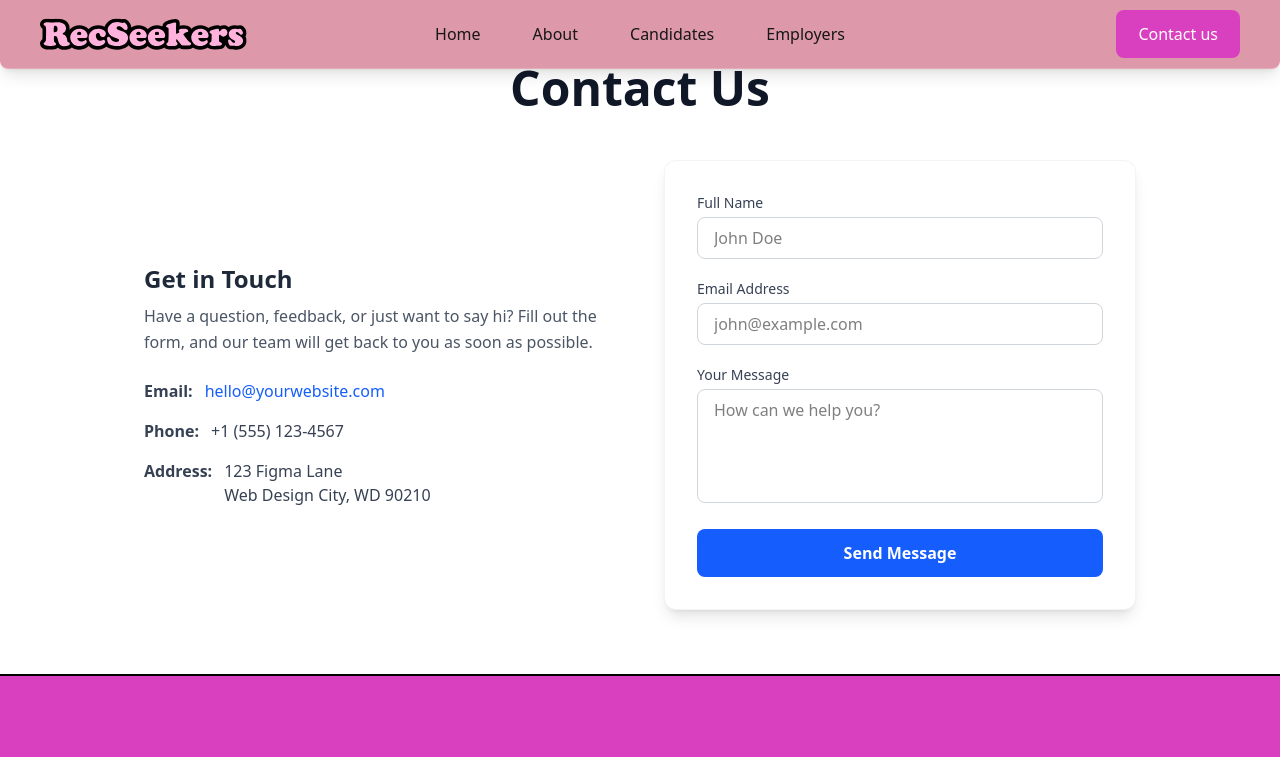
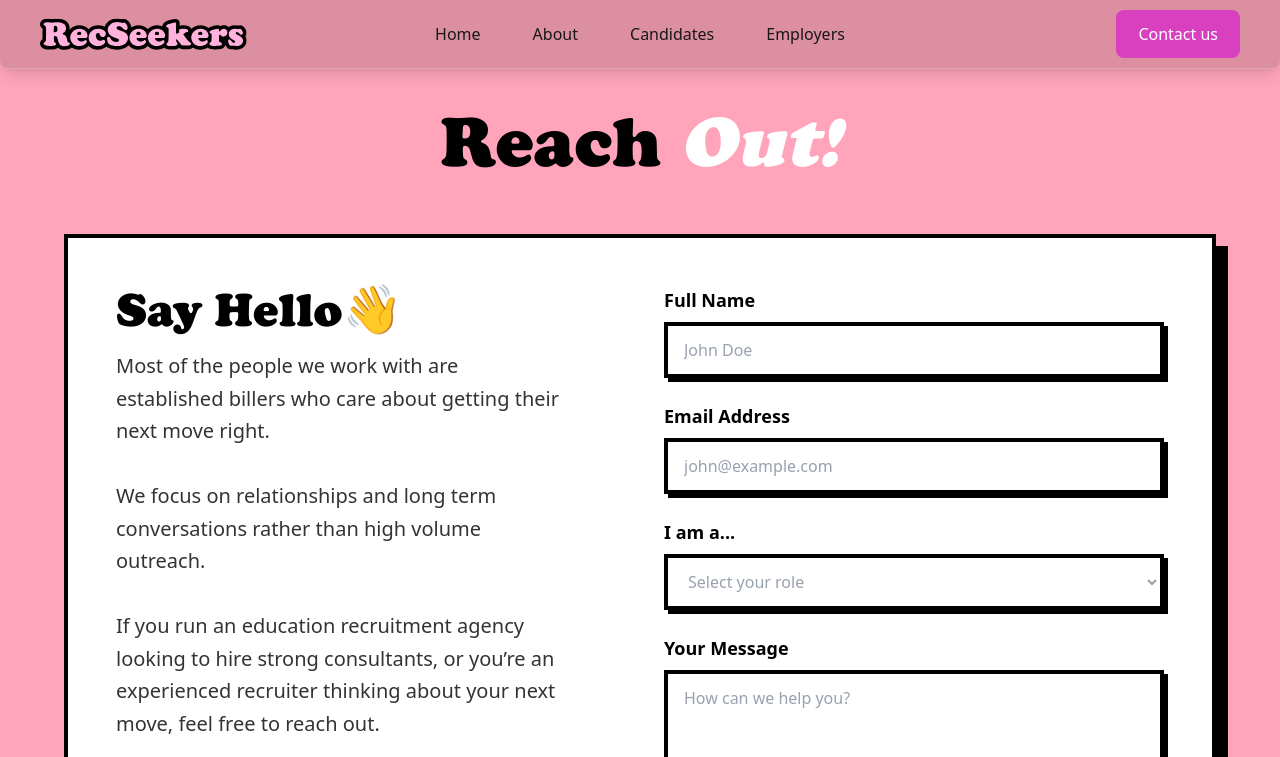
Before and after one commit to CD-Chief/RecSeekers-Website, a Next.js app in the folder frontend/: page /contact in a window 1280 px wide. Shown: the top 757 px of the page. Built offline with nearby package versions, Linux system fonts and the light colour scheme.

Commit message:
feat: improve style of contact form and add follow up questions

```diff
--- a/frontend/app/contact/page.tsx
+++ b/frontend/app/contact/page.tsx
@@ -1,75 +1,114 @@
 "use client";
 
 import React, { useState } from 'react';
+import localFont from 'next/font/local';
+
+// Import the exact same font setup used in Candidates
+const cooper = localFont({
+  src: '../fonts/cooper-black-cdnfonts/coopbl.ttf', // Adjust path if necessary
+  display: 'swap',
+});
 
 export default function ContactPage() {
-  // Set up state to handle form inputs
+  // Main form state
   const [formData, setFormData] = useState({
     name: '',
     email: '',
+    role: '',
     message: ''
   });
 
-  // Update state when user types
-  const handleChange = (e: React.ChangeEvent<HTMLInputElement | HTMLTextAreaElement>) => {
+  // Modal and Outcome state
+  const [isModalOpen, setIsModalOpen] = useState(false);
+  const [modalData, setModalData] = useState({
+    timeline: '',
+    wantsChat: ''
+  });
+  const [outcome, setOutcome] = useState<null | 'calendar' | 'email' | 'nothing'>(null);
+
+  // Update main form state
+  const handleChange = (e: React.ChangeEvent<HTMLInputElement | HTMLTextAreaElement | HTMLSelectElement>) => {
     const { name, value } = e.target;
     setFormData(prev => ({ ...prev, [name]: value }));
   };
 
-  // Handle the form submission
-  const handleSubmit = (e: React.FormEvent) => {
+  // Update modal state
+  const handleModalChange = (e: React.ChangeEvent<HTMLSelectElement>) => {
+    const { name, value } = e.target;
+    setModalData(prev => ({ ...prev, [name]: value }));
+  };
+
+  // Triggered when clicking "Send Message" on the main page
+  const handleInitialSubmit = (e: React.FormEvent) => {
     e.preventDefault();
-    // Add your API or email service logic here
-    console.log('Form submitted:', formData);
-    alert("Thanks for reaching out! We'll get back to you soon.");
+    setIsModalOpen(true); // Open the popup instead of submitting immediately
+  };
 
-    // Reset form after submission
-    setFormData({ name: '', email: '', message: '' });
+  // Triggered when submitting the modal
+  const handleFinalSubmit = (e: React.FormEvent) => {
+    e.preventDefault();
+
+    // ----------------------------------------------------
+    // LOGIC TO DETERMINE OUTCOME
+    // ----------------------------------------------------
+    let finalOutcome: 'calendar' | 'email' | 'nothing' = 'email';
+
+    if (modalData.timeline === 'just_browsing' || modalData.wantsChat === 'no') {
+      finalOutcome = 'nothing'; // e.g., We just capture their info silently or send a generic auto-reply
+    } else if (modalData.timeline === 'immediately' && modalData.wantsChat === 'yes') {
+      finalOutcome = 'calendar'; // Hot lead! Route to calendar
+    } else {
+      finalOutcome = 'email'; // Standard follow-up
+    }
+
+    setOutcome(finalOutcome);
+
+    // TODO: Send data to your API/Backend here
+    console.log('Final Submission Data:', { ...formData, ...modalData, outcome: finalOutcome });
+  };
+
+  // Close modal and reset form
+  const handleCloseAndReset = () => {
+    setIsModalOpen(false);
+    setOutcome(null);
+    setFormData({ name: '', email: '', role: '', message: '' });
+    setModalData({ timeline: '', wantsChat: '' });
   };
 
   return (
-    <main className="container mx-auto px-4 py-16 max-w-5xl">
-      <h1 className="text-4xl md:text-5xl font-bold text-center text-gray-900 mb-12">
-        Contact Us
+    <main className="relative w-full bg-white overflow-x-hidden">
+      <section className="snap-start relative z-20 min-h-screen bg-[#ffa4bb] py-24 px-8 flex flex-col justify-center items-center shadow-[0_16px_40px_0_rgba(0,0,0,0.1)]">
+        <div className="max-w-6xl w-full mx-auto">
+          <h1 className={`${cooper.className} text-6xl lg:text-7xl text-black mb-12 leading-tight text-center`}>
+            Reach <span className="italic text-white">Out!</span>
           </h1>
 
-      <div className="grid grid-cols-1 md:grid-cols-2 gap-12">
+          {/* Heavy Border Container matching the Candidates style */}
+          <div className="flex flex-col md:flex-row gap-12 bg-white p-8 md:p-12 border-4 border-black shadow-[12px_12px_0px_0px_rgba(0,0,0,1)]">
 
             {/* --- Left Column: Contact Information --- */}
-        <div className="flex flex-col justify-center space-y-6">
+            <div className="w-full md:w-1/2 flex flex-col justify-start space-y-8">
               <div>
-            <h2 className="text-2xl font-semibold text-gray-800 mb-2">Get in Touch</h2>
-            <p className="text-gray-600 leading-relaxed">
-              Have a question, feedback, or just want to say hi? Fill out the form,
-              and our team will get back to you as soon as possible.
+                <h2 className={`${cooper.className} text-5xl text-black mb-4`}>Say Hello👋</h2>
+                <p className="text-xl text-black/80 font-medium leading-relaxed max-w-md">
+                  Most of the people we work with are established billers who care about getting their next move right.<br /><br /> We focus on relationships and long term conversations rather than high volume outreach.<br /><br />If you run an education recruitment agency looking to hire strong consultants, or you’re an experienced recruiter thinking about your next move, feel free to reach out.
                 </p>
               </div>
 
-          <div className="space-y-4">
-            <div className="flex items-center text-gray-700">
-              <span className="font-bold mr-3">Email:</span>
-              <a href="mailto:hello@yourwebsite.com" className="text-blue-600 hover:underline">
-                hello@yourwebsite.com
-              </a>
-            </div>
-            <div className="flex items-center text-gray-700">
-              <span className="font-bold mr-3">Phone:</span>
-              <span>+1 (555) 123-4567</span>
-            </div>
-            <div className="flex items-start text-gray-700">
-              <span className="font-bold mr-3">Address:</span>
-              <span>123 Figma Lane<br />Web Design City, WD 90210</span>
+              <div className="space-y-6 text-lg font-medium text-black">
+                <div className="flex items-center">
+                  <span className={`${cooper.className} text-xl w-24`}>Phone:</span>
+                  <span>+61 0437769683</span>
                 </div>
               </div>
             </div>
 
             {/* --- Right Column: Contact Form --- */}
-        <div className="bg-white p-8 rounded-xl shadow-lg border border-gray-100">
-          <form onSubmit={handleSubmit} className="space-y-5">
+            <div className="w-full md:w-1/2">
+              <form onSubmit={handleInitialSubmit} className="space-y-6">
+                {/* Full Name */}
                 <div>
-              <label htmlFor="name" className="block text-sm font-medium text-gray-700 mb-1">
-                Full Name
-              </label>
+                  <label htmlFor="name" className="block text-lg font-bold text-black mb-2">Full Name</label>
                   <input
                     type="text"
                     id="name"
@@ -77,15 +116,14 @@ export default function ContactPage() {
                     value={formData.name}
                     onChange={handleChange}
                     required
-                className="w-full px-4 py-2 border border-gray-300 rounded-lg focus:ring-2 focus:ring-blue-500 focus:border-blue-500 outline-none transition-colors"
+                    className="w-full px-4 py-3 border-4 border-black bg-white text-black font-medium focus:outline-none focus:ring-4 focus:ring-[#ffa4bb]/50 transition-all placeholder:text-gray-400 shadow-[4px_4px_0px_0px_rgba(0,0,0,1)]"
                     placeholder="John Doe"
                   />
                 </div>
 
+                {/* Email Address */}
                 <div>
-              <label htmlFor="email" className="block text-sm font-medium text-gray-700 mb-1">
-                Email Address
-              </label>
+                  <label htmlFor="email" className="block text-lg font-bold text-black mb-2">Email Address</label>
                   <input
                     type="email"
                     id="email"
@@ -93,15 +131,31 @@ export default function ContactPage() {
                     value={formData.email}
                     onChange={handleChange}
                     required
-                className="w-full px-4 py-2 border border-gray-300 rounded-lg focus:ring-2 focus:ring-blue-500 focus:border-blue-500 outline-none transition-colors"
+                    className="w-full px-4 py-3 border-4 border-black bg-white text-black font-medium focus:outline-none focus:ring-4 focus:ring-[#ffa4bb]/50 transition-all placeholder:text-gray-400 shadow-[4px_4px_0px_0px_rgba(0,0,0,1)]"
                     placeholder="john@example.com"
                   />
                 </div>
 
+                {/* Role Selector */}
                 <div>
-              <label htmlFor="message" className="block text-sm font-medium text-gray-700 mb-1">
-                Your Message
-              </label>
+                  <label htmlFor="role" className="block text-lg font-bold text-black mb-2">I am a...</label>
+                  <select
+                    name="role"
+                    value={formData.role}
+                    onChange={handleChange}
+                    required
+                    className={`w-full px-4 py-3 border-4 border-black bg-white font-medium focus:outline-none focus:ring-4 focus:ring-[#ffa4bb]/50 transition-all shadow-[4px_4px_0px_0px_rgba(0,0,0,1)] cursor-pointer
+                      ${formData.role === "" ? "text-gray-400" : "text-black"}`}
+                  >
+                    <option value="" disabled className="text-gray-400">Select your role</option>
+                    <option value="recruiter" className="text-black">Recruiter (Looking for a move)</option>
+                    <option value="agency" className="text-black">Agency (Looking to hire)</option>
+                  </select>
+                </div>
+
+                {/* Message */}
+                <div>
+                  <label htmlFor="message" className="block text-lg font-bold text-black mb-2">Your Message</label>
                   <textarea
                     id="message"
                     name="message"
@@ -109,21 +163,133 @@ export default function ContactPage() {
                     value={formData.message}
                     onChange={handleChange}
                     required
-                className="w-full px-4 py-2 border border-gray-300 rounded-lg focus:ring-2 focus:ring-blue-500 focus:border-blue-500 outline-none transition-colors resize-none"
+                    className="w-full px-4 py-3 border-4 border-black bg-white text-black font-medium focus:outline-none focus:ring-4 focus:ring-[#ffa4bb]/50 transition-all resize-none placeholder:text-gray-400 shadow-[4px_4px_0px_0px_rgba(0,0,0,1)]"
                     placeholder="How can we help you?"
                   />
                 </div>
 
                 <button
                   type="submit"
-              className="w-full bg-blue-600 text-white font-semibold py-3 px-4 rounded-lg hover:bg-blue-700 transition-colors duration-200"
+                  className={`w-full bg-black text-white ${cooper.className} text-xl py-4 px-6 border-4 border-black hover:bg-[#ffa4bb] hover:text-black hover:shadow-[8px_8px_0px_0px_rgba(0,0,0,1)] transition-all duration-200 mt-4`}
                 >
-              Send Message
+                  Next Step 👉
                 </button>
               </form>
             </div>
 
           </div>
+        </div>
+      </section>
+
+      {/* --- POPUP MODAL --- */}
+      {isModalOpen && (
+        <div className="fixed inset-0 z-50 flex items-center justify-center p-4 bg-black/60 backdrop-blur-sm">
+          <div className="bg-white border-4 border-black p-8 max-w-lg w-full shadow-[12px_12px_0px_0px_rgba(0,0,0,1)] animate-in fade-in zoom-in duration-200">
+
+            {/* If outcome is not decided yet, show the questions */}
+            {!outcome ? (
+              <form onSubmit={handleFinalSubmit} className="space-y-6">
+                <h3 className={`${cooper.className} text-3xl text-black mb-2`}>Just a few more details...</h3>
+                <p className="text-black/80 font-medium mb-6">This helps us point you in the right direction.</p>
+
+                {/* Question 1: Urgency */}
+                <div>
+                  <label htmlFor="timeline" className="block text-lg font-bold text-black mb-2">What is your timeline?</label>
+                  <select
+                    name="timeline"
+                    value={modalData.timeline}
+                    onChange={handleModalChange}
+                    required
+                    className={`w-full px-4 py-3 border-4 border-black bg-white font-medium focus:outline-none focus:ring-4 focus:ring-[#ffa4bb]/50 transition-all shadow-[4px_4px_0px_0px_rgba(0,0,0,1)] cursor-pointer
+                      ${modalData.timeline === "" ? "text-gray-400" : "text-black"}`}
+                  >
+                    <option value="" disabled className="text-gray-400">Select timeline</option>
+                    <option value="immediately" className="text-black">Immediately (Active)</option>
+                    <option value="1_to_3_months" className="text-black">1 - 3 Months (Passive)</option>
+                    <option value="just_browsing" className="text-black">Just browsing</option>
+                  </select>
+                </div>
+
+                {/* Question 2: Chat preference */}
+                <div>
+                  <label htmlFor="wantsChat" className="block text-lg font-bold text-black mb-2">Would you like to schedule a quick call?</label>
+                  <select
+                    name="wantsChat"
+                    value={modalData.wantsChat}
+                    onChange={handleModalChange}
+                    required
+                    className={`w-full px-4 py-3 border-4 border-black bg-white font-medium focus:outline-none focus:ring-4 focus:ring-[#ffa4bb]/50 transition-all shadow-[4px_4px_0px_0px_rgba(0,0,0,1)] cursor-pointer
+                      ${modalData.wantsChat === "" ? "text-gray-400" : "text-black"}`}
+                  >
+                    <option value="" disabled className="text-gray-400">Select preference</option>
+                    <option value="yes" className="text-black">Yes, let's talk</option>
+                    <option value="no" className="text-black">No, just email me</option>
+                  </select>
+                </div>
+
+                <div className="flex gap-4 pt-4">
+                  <button
+                    type="button"
+                    onClick={() => setIsModalOpen(false)}
+                    className="w-1/3 bg-white text-black font-bold py-3 px-4 border-4 border-black hover:bg-gray-100 transition-all shadow-[4px_4px_0px_0px_rgba(0,0,0,1)]"
+                  >
+                    Cancel
+                  </button>
+                  <button
+                    type="submit"
+                    className={`w-2/3 bg-black text-white ${cooper.className} text-lg py-3 px-6 border-4 border-black hover:bg-[#ffa4bb] hover:text-black hover:shadow-[4px_4px_0px_0px_rgba(0,0,0,1)] transition-all`}
+                  >
+                    Submit
+                  </button>
+                </div>
+              </form>
+            ) : (
+
+              /* --- OUTCOME VIEWS --- */
+              <div className="text-center py-6 space-y-6">
+
+                {outcome === 'calendar' && (
+                  <>
+                    <h3 className={`${cooper.className} text-4xl text-black`}>Let's Chat! 📅</h3>
+                    <p className="text-lg font-medium text-black/80">
+                      We'd love to speak with you right away. Pick a time on our calendar below.
+                    </p>
+                    {/* Add your Calendly or booking link here */}
+                    <a href="https://calendly.com/your-link" target="_blank" rel="noreferrer" className="inline-block w-full bg-[#ffa4bb] text-black font-bold text-xl py-4 px-6 border-4 border-black shadow-[4px_4px_0px_0px_rgba(0,0,0,1)] hover:bg-black hover:text-[#ffa4bb] transition-all">
+                      Book a Time
+                    </a>
+                  </>
+                )}
+
+                {outcome === 'email' && (
+                  <>
+                    <h3 className={`${cooper.className} text-4xl text-black`}>Got it! 📧</h3>
+                    <p className="text-lg font-medium text-black/80">
+                      Thanks for reaching out. We've received your info and will send you an email shortly!
+                    </p>
+                  </>
+                )}
+
+                {outcome === 'nothing' && (
+                  <>
+                    <h3 className={`${cooper.className} text-4xl text-black`}>Thanks! 🙌</h3>
+                    <p className="text-lg font-medium text-black/80">
+                      We appreciate you dropping by. We'll be in touch soon!
+                    </p>
+                  </>
+                )}
+
+                <button
+                  onClick={handleCloseAndReset}
+                  className="mt-6 font-bold text-black underline decoration-2 underline-offset-4 hover:text-[#ffa4bb]"
+                >
+                  Close Window
+                </button>
+              </div>
+            )}
+          </div>
+        </div>
+      )}
     </main>
   );
 }
```
Lines whose indentation alone changed are shown as unchanged.
